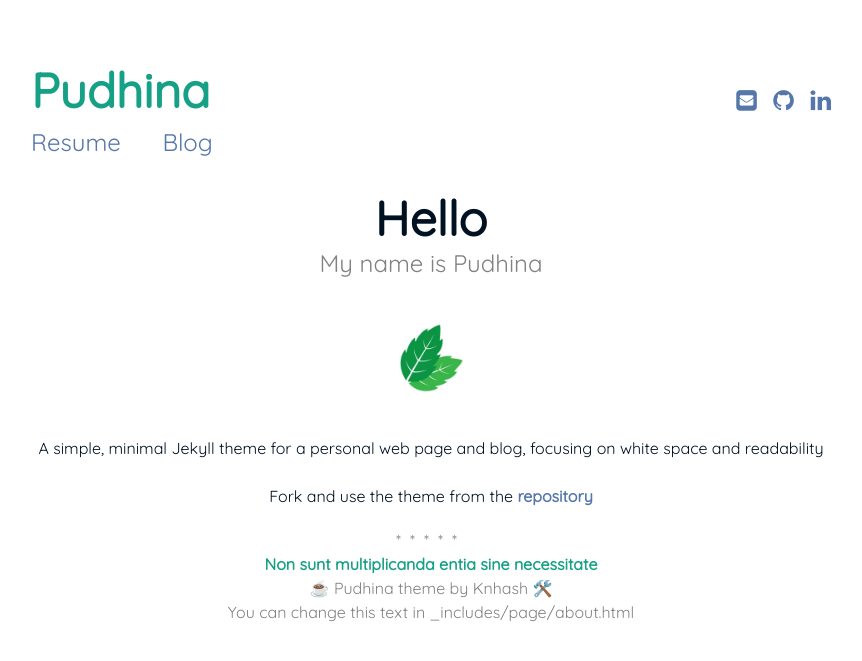
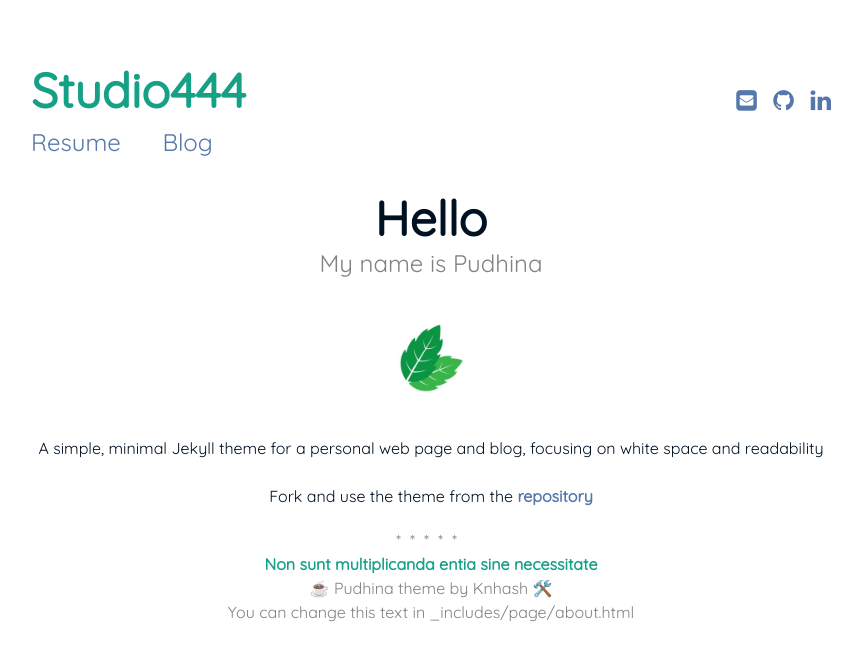
Before and after one commit to Studio444/studio444.github.io, a Jekyll site: the page built from index.md, in a window 1280 px wide. Shown: the top 661 px of the page, without its empty margins (209-1071 px from the left). Built offline with Jekyll 4.4.1, drawn with Linux system fonts in a browser that asks for light colours.

Commit message:
Update _config.yml

```diff
--- a/_config.yml
+++ b/_config.yml
@@ -1,9 +1,9 @@
 # Site settings
-title: Pudhina
+title: Studio444
 description: >
   A simple, minimal Jekyll theme for a personal web page and blog, focusing on white space and readability
 
-baseurl: "/Pudhina" # the subpath of your site, e.g. /blog/
+baseurl: "" # the subpath of your site, e.g. /blog/
 url: "https://studio444.github.io/" # the base hostname & protocol for your site
 
 author:
```
